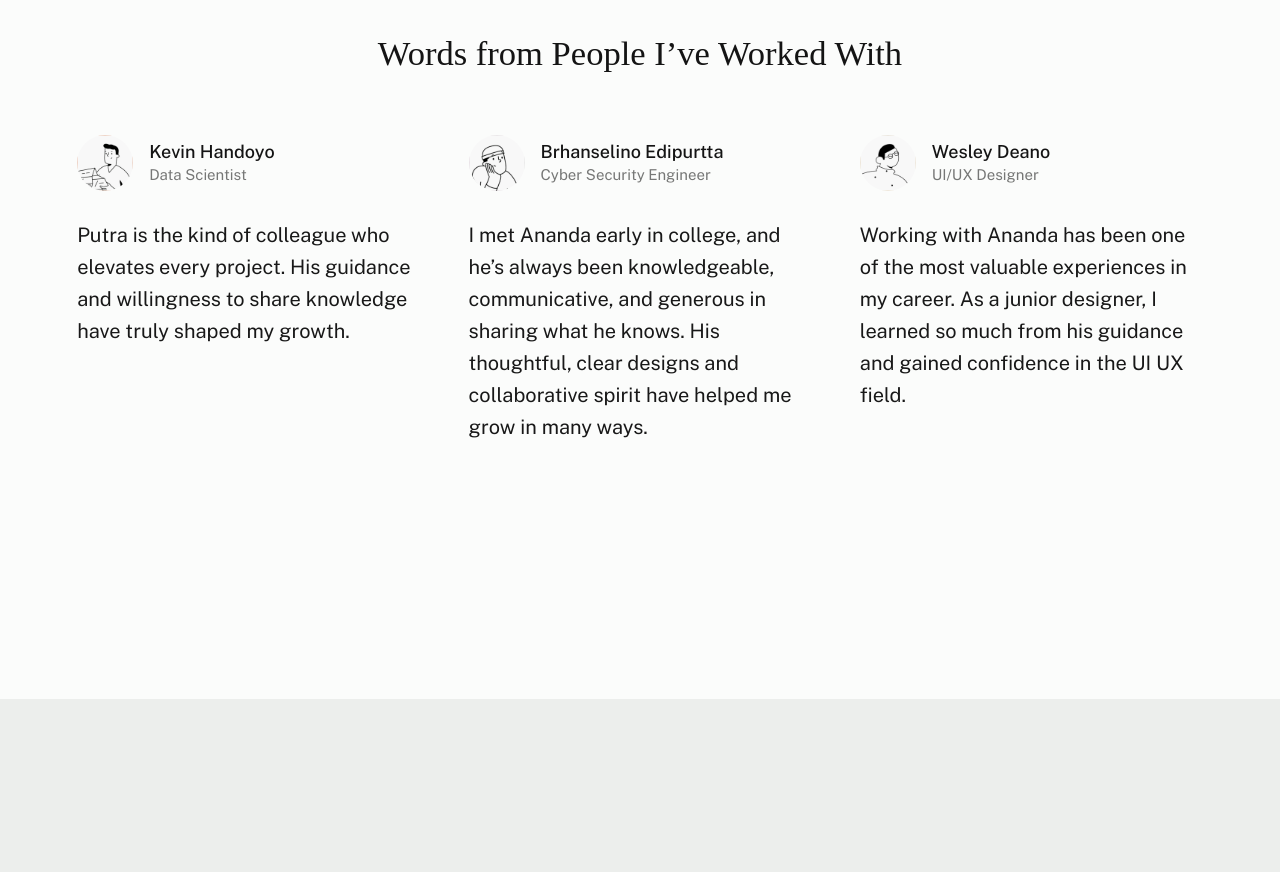
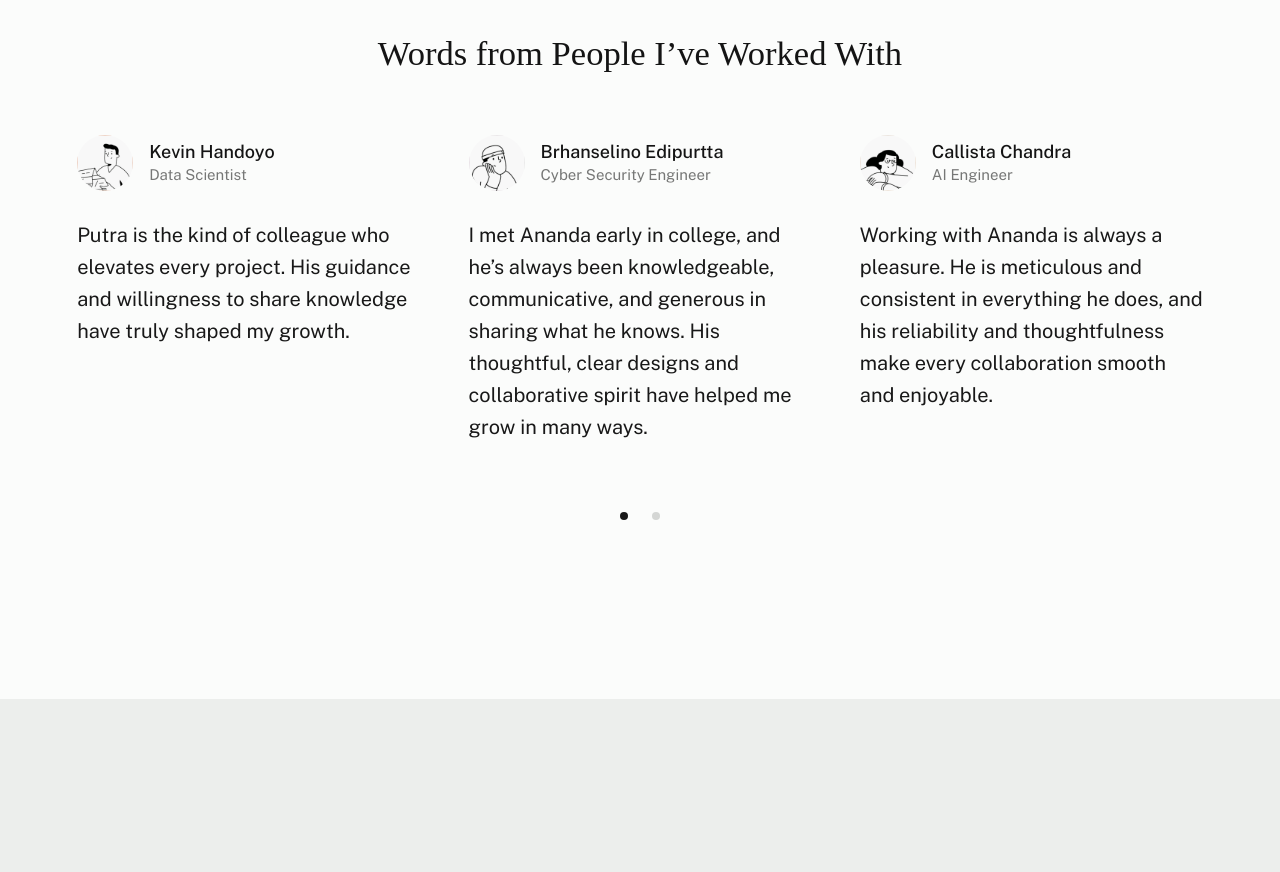
Before and after one commit to AnomaliJawa/anandaportfolio, a plain HTML site: page index.html in a window 1280 px wide. Shown: the part 4620-5492 px from the top of the page. Drawn offline with nearby package versions, Linux system fonts and the light colour scheme; a web font is replaced by a local one.

Commit message:
"Update Testimonial"

```diff
--- a/index.html
+++ b/index.html
@@ -436,6 +436,19 @@
 
                             <div class="s-testimonials__slide swiper-slide">
                                 <div class="s-testimonials__author">
+                                    <img src="images/avatars/user-04.png" alt="Author image" class="s-testimonials__avatar">
+                                    <cite class="s-testimonials__cite">
+                                        <strong>Callista Chandra</strong>
+                                        <span>AI Engineer</span>
+                                    </cite>
+                                </div>
+                                <p>
+                                    Working with Ananda is always a pleasure. He is meticulous and consistent in everything he does, and his reliability and thoughtfulness make every collaboration smooth and enjoyable.
+                                </p>
+                            </div> <!-- end s-testimonials__slide -->
+
+                            <div class="s-testimonials__slide swiper-slide">
+                                <div class="s-testimonials__author">
                                     <img src="images/avatars/user-01.jpg" alt="Author image" class="s-testimonials__avatar">
                                     <cite class="s-testimonials__cite">
                                         <strong>Wesley Deano</strong>
```
Also changed, not shown: images/avatars/user-04.png (added).
